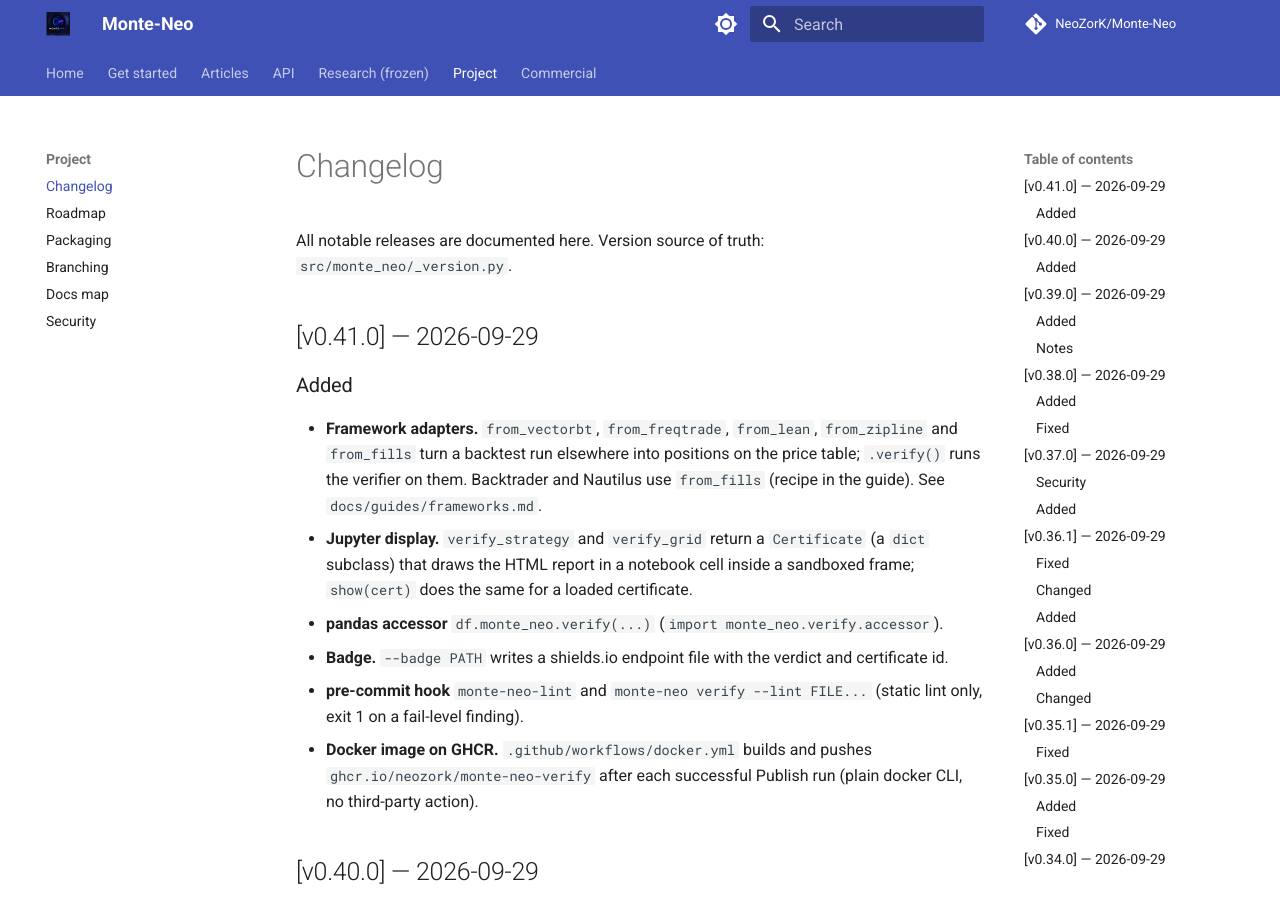
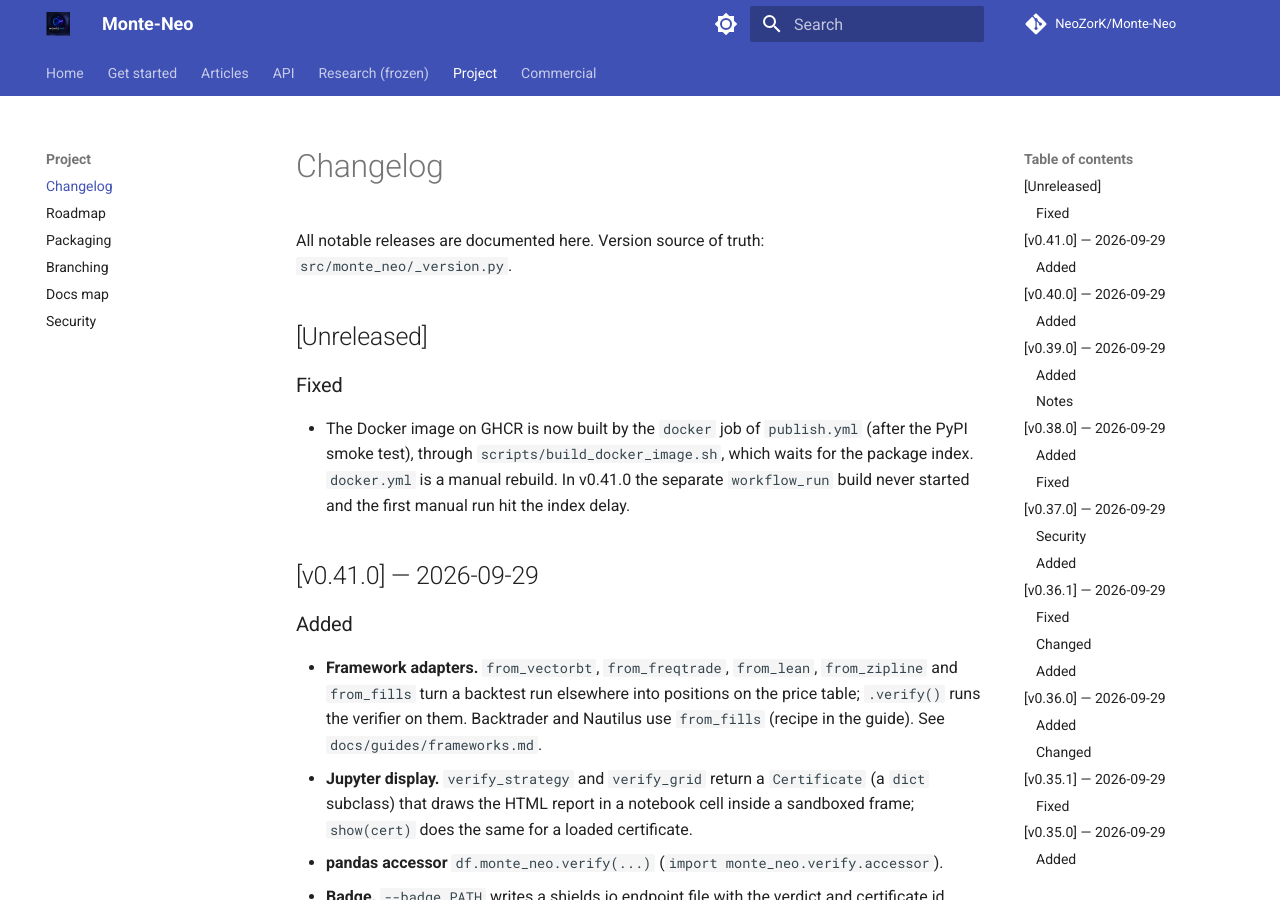
Before and after one commit to NeoZorK/Monte-Neo, an MkDocs documentation site: the page built from docs/project/CHANGELOG.md, in a window 1280 px wide and 900 px high. Built offline with MkDocs 1.6.1 and Material for MkDocs 9.7.7, drawn with Linux system fonts in a browser that asks for light colours; comment, search, counter and statistics services are not loaded.

Commit message:
Build the GHCR image in the publish workflow and wait for the package index

```diff
--- a/docs/project/CHANGELOG.md
+++ b/docs/project/CHANGELOG.md
@@ -2,6 +2,13 @@
 
 All notable releases are documented here.
 Version source of truth: `src/monte_neo/_version.py`.
+
+## [Unreleased]
+
+### Fixed
+- The Docker image on GHCR is now built by the `docker` job of `publish.yml` (after the PyPI smoke test), through
+  `scripts/build_docker_image.sh`, which waits for the package index. `docker.yml` is a manual rebuild. In v0.41.0 the
+  separate `workflow_run` build never started and the first manual run hit the index delay.
 
 ## [v0.41.0] — 2026-09-29
 
```
Also changed, not shown: docs/docs-map.md (+2 -1 lines), 3 other files.
